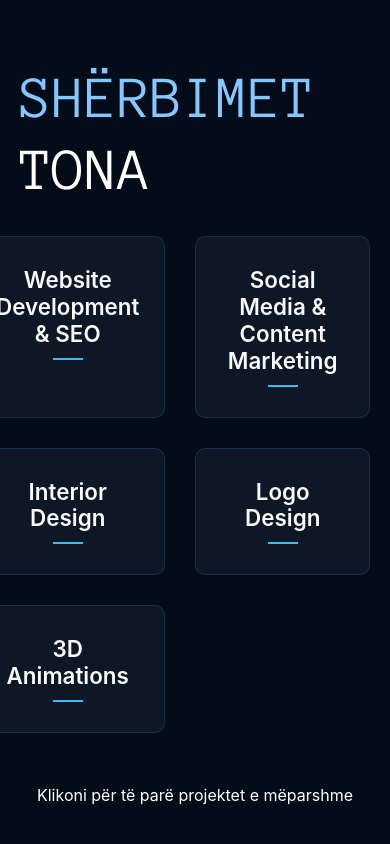
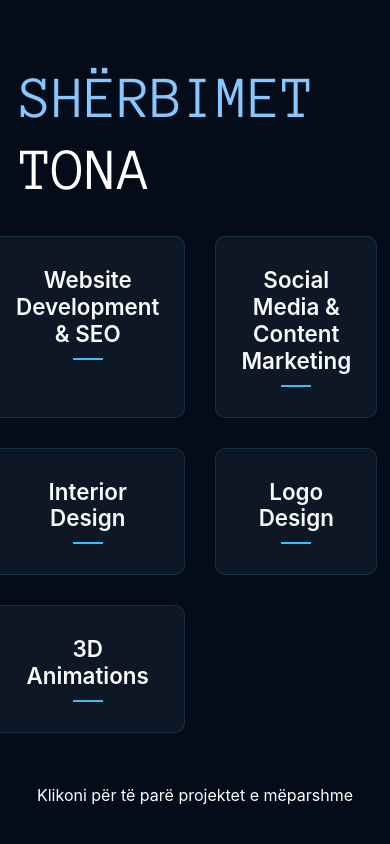
Before and after one commit to Eazzy2006/mavix.ks, a React (Vite) app: page / in a window 390 px wide. Shown: the part 858-1702 px from the top of the page. Built offline with nearby package versions, Linux system fonts and the light colour scheme.

Commit message:
moved again

```diff
--- a/src/index.css
+++ b/src/index.css
@@ -504,7 +504,7 @@ h1 {
   }
 
   .sherbimetcard{
-    margin-left: -50px;
+    margin-left: -30px;
   }
 
 }
```
